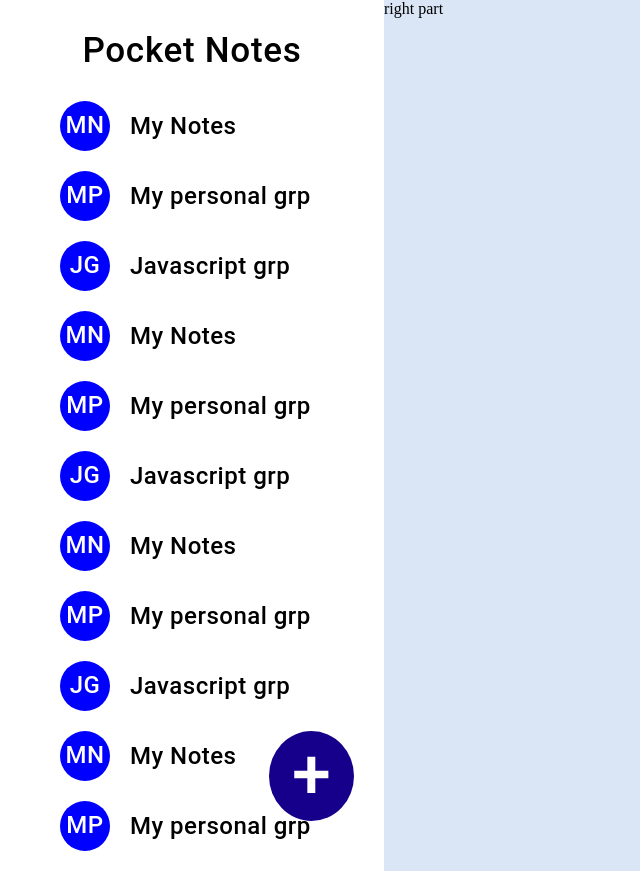
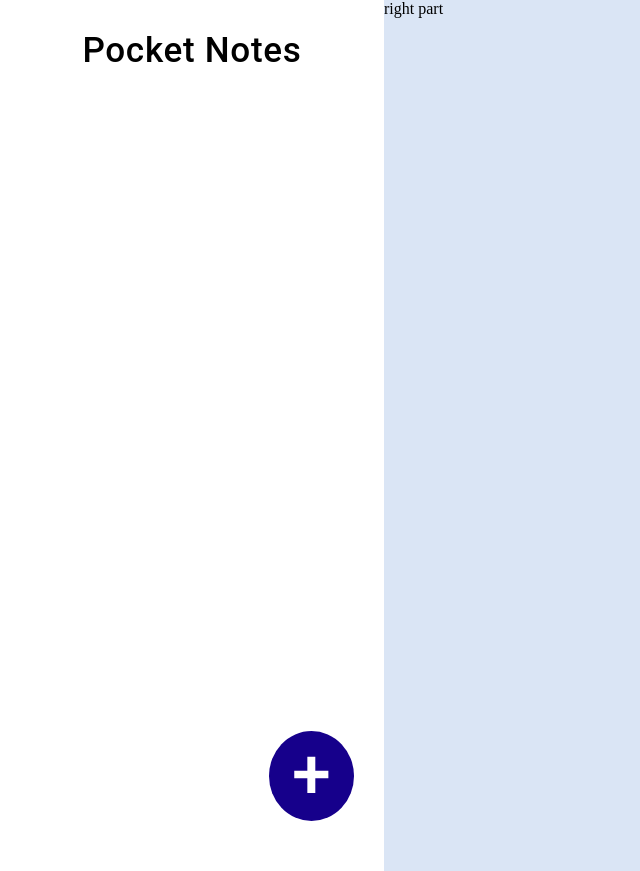
Before and after one commit to kalanig23/Pocket-Notes, a React (Vite) app: page / in a window 1280 px wide. Shown: the whole page, without its empty margins (0-640 px from the left). Built offline with nearby package versions, Linux system fonts and the light colour scheme.

Commit message:
fixed the group list & create group list

```diff
--- a/src/component/LeftPart/leftPart.jsx
+++ b/src/component/LeftPart/leftPart.jsx
@@ -10,8 +10,8 @@ const LeftPart = ({groupList, handleModelOpen}) => {
                 <div className={styles.notesCard}>
                     {groupList.map((item, index) => (
                         <div key={index} className={styles.pocketContainer}>
-                            <div className={styles.itemShortTitle}>{(item.title.split(' ')[0][0]+item.title.split(' ')[1][0]).toUpperCase()}</div>
-                            <h4 className={styles.itemTitle}>{item.title}</h4>
+                            <div className={styles.itemShortTitle} style={{backgroundColor: item.selectedColorValue}}>{(item.groupName.split(' ')[0][0]+item.groupName.split(' ')[1][0]).toUpperCase()}</div>
+                            <h4 className={styles.itemTitle}>{item.groupName}</h4>
                         </div>
                     ))}
                 </div>
--- a/src/component/LeftPart/leftPart.module.css
+++ b/src/component/LeftPart/leftPart.module.css
@@ -19,7 +19,6 @@
 
 .itemShortTitle {
     border-radius: 50%;
-    background-color: blue;
     height: 50px;
     width: 50px;
     text-align: center;
--- a/src/pages/mainPage.jsx
+++ b/src/pages/mainPage.jsx
@@ -3,84 +3,6 @@ import LeftPart from '../component/LeftPart/leftPart';
 import styles from './mainPage.module.css';
 import RightPart from '../component/rightPart/rightPart';
 import Model from '../component/model/model';
-
-const groupList = [
-    {
-        id:1,
-        shortTitleIcon: 'MN',
-        title: 'My Notes'
-    },
-    {
-        id:2,
-        shortTitleIcon: 'MP',
-        title: 'My personal grp'
-    },
-    {
-        id:3,
-        shortTitleIcon: 'JG',
-        title: 'Javascript grp'
-    },
-    {
-        id:1,
-        shortTitleIcon: 'MN',
-        title: 'My Notes'
-    },
-    {
-        id:2,
-        shortTitleIcon: 'MP',
-        title: 'My personal grp'
-    },
-    {
-        id:3,
-        shortTitleIcon: 'JG',
-        title: 'Javascript grp'
-    },
-    {
-        id:1,
-        shortTitleIcon: 'MN',
-        title: 'My Notes'
-    },
-    {
-        id:2,
-        shortTitleIcon: 'MP',
-        title: 'My personal grp'
-    },
-    {
-        id:3,
-        shortTitleIcon: 'JG',
-        title: 'Javascript grp'
-    },
-    {
-        id:1,
-        shortTitleIcon: 'MN',
-        title: 'My Notes'
-    },
-    {
-        id:2,
-        shortTitleIcon: 'MP',
-        title: 'My personal grp'
-    },
-    {
-        id:3,
-        shortTitleIcon: 'JG',
-        title: 'Javascript grp'
-    },
-    {
-        id:1,
-        shortTitleIcon: 'MN',
-        title: 'My Notes'
-    },
-    {
-        id:2,
-        shortTitleIcon: 'MP',
-        title: 'My personal grp'
-    },
-    {
-        id:3,
-        shortTitleIcon: 'JG',
-        title: 'Javascript grp'
-    },
-];
 
 const MainPage = () => {
     const [modalOpenCloseFlag, setModalOpenCloseFlag] = useState(false);
@@ -89,7 +11,15 @@ const MainPage = () => {
     const [groupListValue, setGroupListValue] = useState([]);
 
     useEffect(()=>{
+        const groupItems = JSON.parse(localStorage.getItem('data'));
+        if (groupItems) {
+            setGroupListValue(groupItems);
+        }
+    },[])
+
+    useEffect(()=>{
         localStorage.setItem('data', JSON.stringify(groupListValue));
+        setGroupValue({groupName:'', selectedColorValue: ''})
     },[groupListValue])
 
     const handleModelOpen =() =>{
@@ -117,7 +47,7 @@ const MainPage = () => {
     return (
         <>
             <div className={styles.mainPages}>
-                <div className={styles.leftPart}><LeftPart groupList = {groupList} handleModelOpen={handleModelOpen}/></div>
+                <div className={styles.leftPart}><LeftPart groupList = {groupListValue} handleModelOpen={handleModelOpen}/></div>
                 <div className={styles.rightPart}><RightPart /></div>
             </div>
             {modalOpenCloseFlag &&
```
